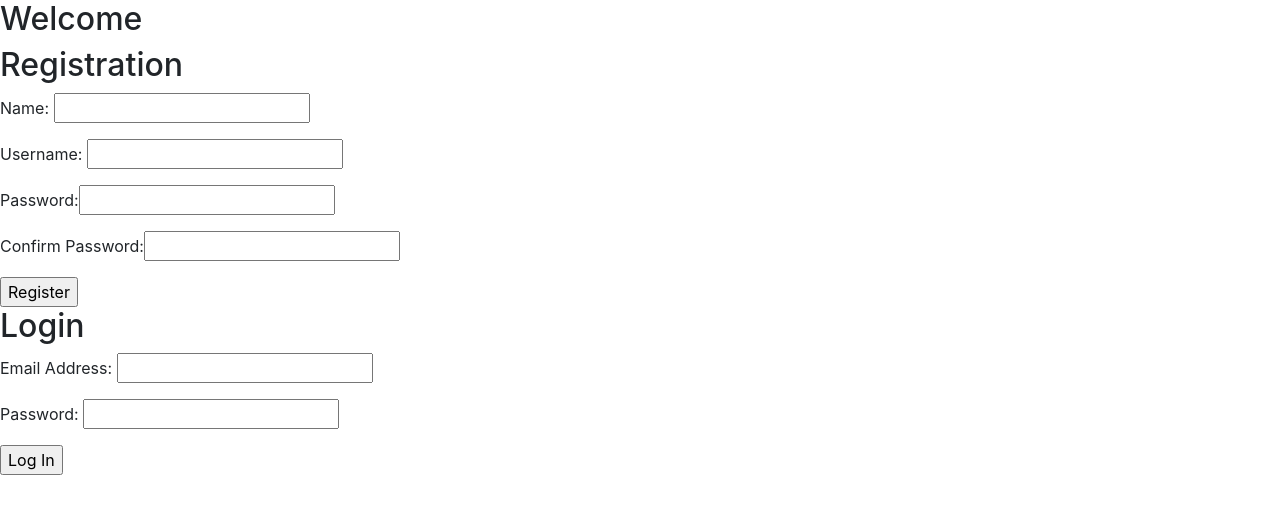
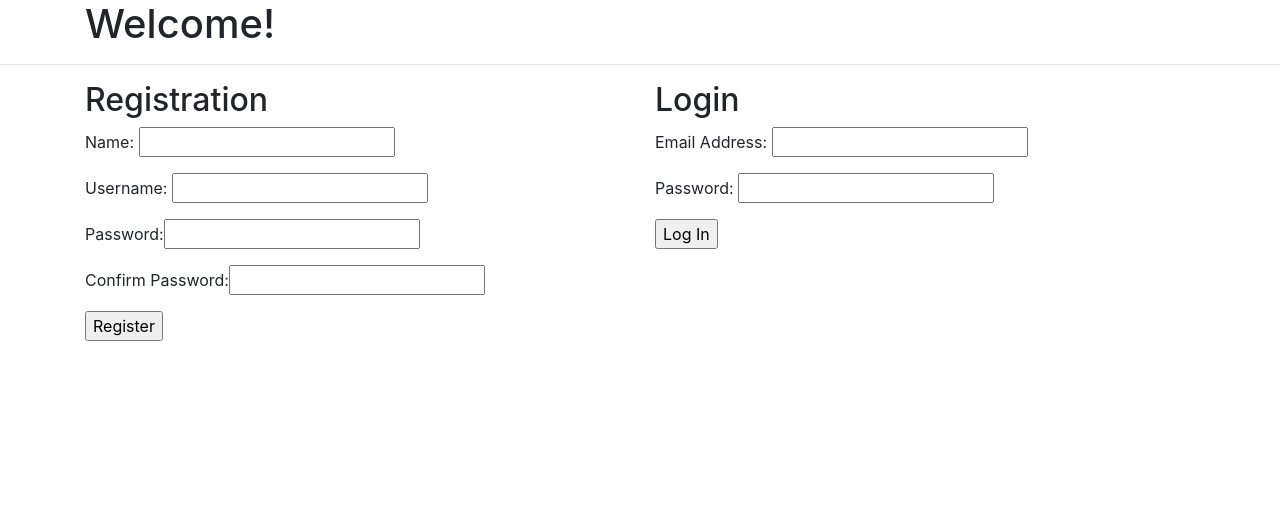
Before and after one commit to matt-schiller1/dojofinal, a Django app: page / in a window 1280 px wide. Shown: the top 514 px of the page. Run offline with Django 3.2, Linux system fonts and the light colour scheme; some libraries are stand-ins or nearby versions.

Commit message:
cosmetic changes

```diff
--- a/apps/final/models.py
+++ b/apps/final/models.py
@@ -39,13 +39,10 @@ class UserManager(models.Manager):
 
   def trip_validation(self, postData):
     errors = {}
-    print(postData['datefrom'], "===================================")
     if datetime.datetime.strptime(postData['datefrom'], "%Y-%m-%d") > datetime.datetime.strptime(postData['dateto'], "%Y-%m-%d"):
       errors['date'] = "Return date must be later than depart date"
     if datetime.datetime.strptime(postData['datefrom'], "%Y-%m-%d") < datetime.datetime.now():
       errors['datepast'] = "Trips need to be in the future"
-    if len(postData['datefrom']) or len(postData['dateto']) == 0:
-      errors['dates'] = "Please enter valid dates"
     if len(postData['destination']) < 3:
       errors['destination'] = "Destinations must be 3 characters"
     if len(postData['description']) < 3:
--- a/apps/final/templates/final/dashboard.html
+++ b/apps/final/templates/final/dashboard.html
@@ -48,7 +48,8 @@
         <td><a href="/trips/{{ other.id }}">{{ other.destination }}</a></td>
         <td>{{ other.datefrom }}</td>
         <td>{{ other.dateto }}</td>
-        <td>{% if other.join.all|length == 1 %}Joined!{%else%}<a href="/join/{{other.id}}">Join</a>{%endif%}</td>
+        <td><a href="/join/{{other.id}}">Join</a>
+        </td>
       </tr>
       {% endfor %}
     </table>
--- a/apps/final/templates/final/index.html
+++ b/apps/final/templates/final/index.html
@@ -11,7 +11,10 @@
 </head>
 
 <body>
-  <h2>Welcome</h2>
+  <div class="container">
+    <h1>Welcome!</h1>
+  </div>
+  <hr>
   {% if messages %}
   <ul class="messages">
     {% for message in messages %}
@@ -19,7 +22,9 @@
       {% endfor %}
   </ul>
   {% endif %}
-  <div class="box">
+  <div class="container">
+    <div class="row">
+      <div class="col-md-6">
         <h2>Registration</h2>
         <form method="post" action="/register">
           {% csrf_token %}
@@ -30,7 +35,7 @@
           <input type="submit" value="Register">
         </form>
       </div>
-  <div class="box">
+      <div class="col-md-6">
         <h2>Login</h2>
         <form method="post" action="/login">
           {% csrf_token %}
@@ -39,6 +44,8 @@
           <input type="submit" value="Log In">
         </form>
       </div>
+    </div>
+  </div>
 </body>
 
 </html>
```
Also changed, not shown: db.sqlite3. Lines whose indentation alone changed are shown as unchanged.
